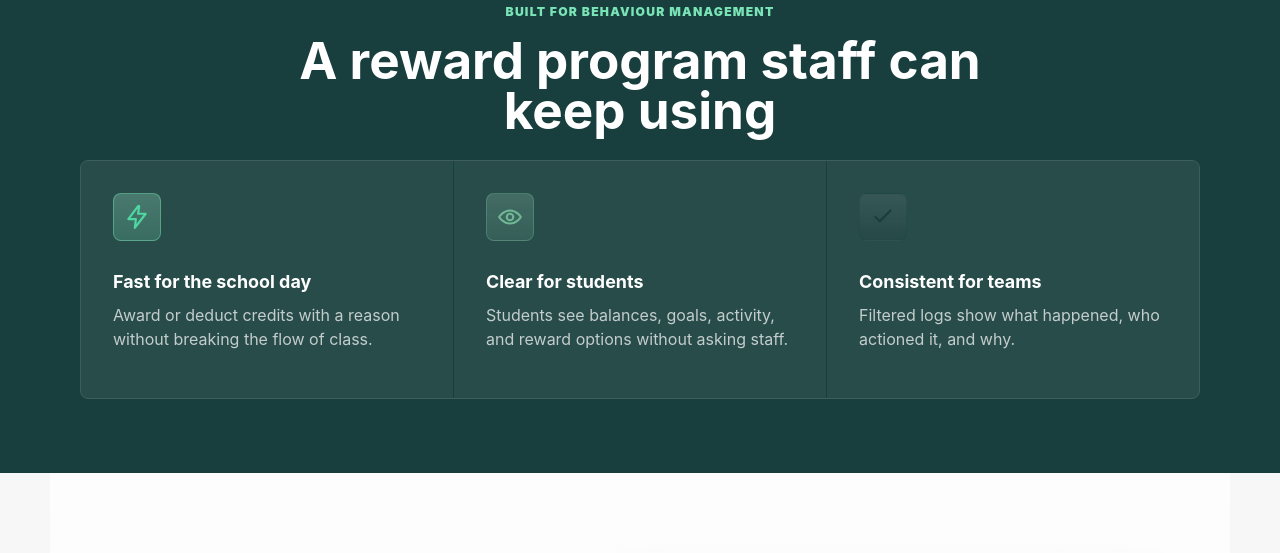
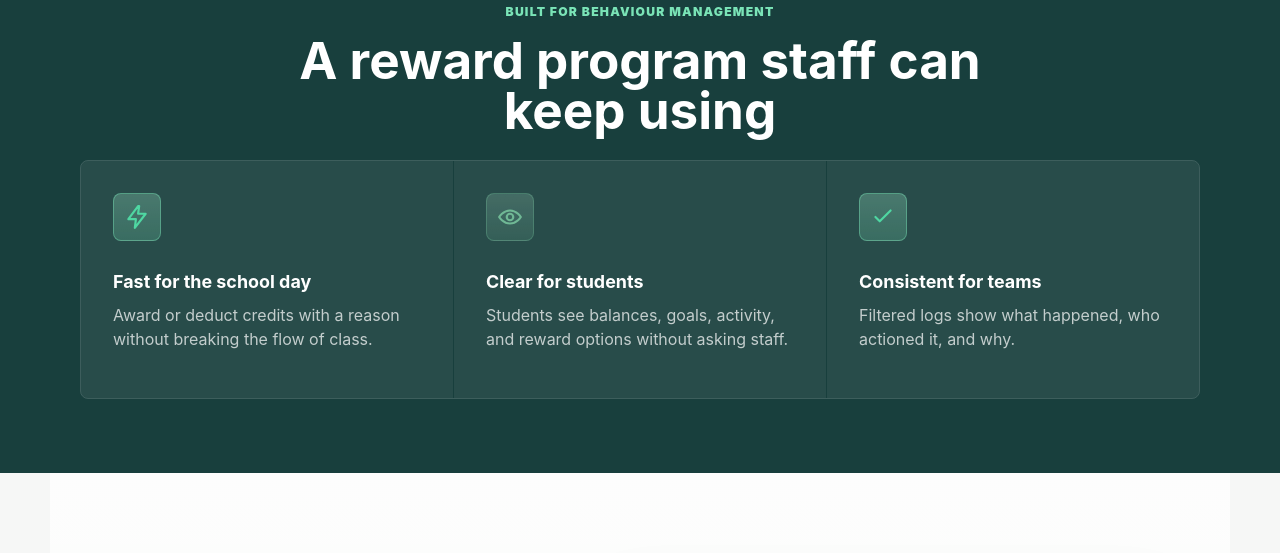
Before and after one commit to frankpeckover/schoolbank-landing-page, a plain HTML site: page index.html in a window 1280 px wide. Shown: the part 1008-1561 px from the top of the page. Drawn offline with Linux system fonts and the light colour scheme.

Commit message:
Match community icon accent

```diff
--- a/index.html
+++ b/index.html
@@ -222,7 +222,7 @@
             <p>Students see balances, goals, activity, and reward options without asking staff.</p>
           </article>
           <article>
-            <span class="icon-mark accent-deep" aria-hidden="true"><svg><use href="#icon-check"></use></svg></span>
+            <span class="icon-mark accent-mint" aria-hidden="true"><svg><use href="#icon-check"></use></svg></span>
             <h3>Consistent for teams</h3>
             <p>Filtered logs show what happened, who actioned it, and why.</p>
           </article>
```
